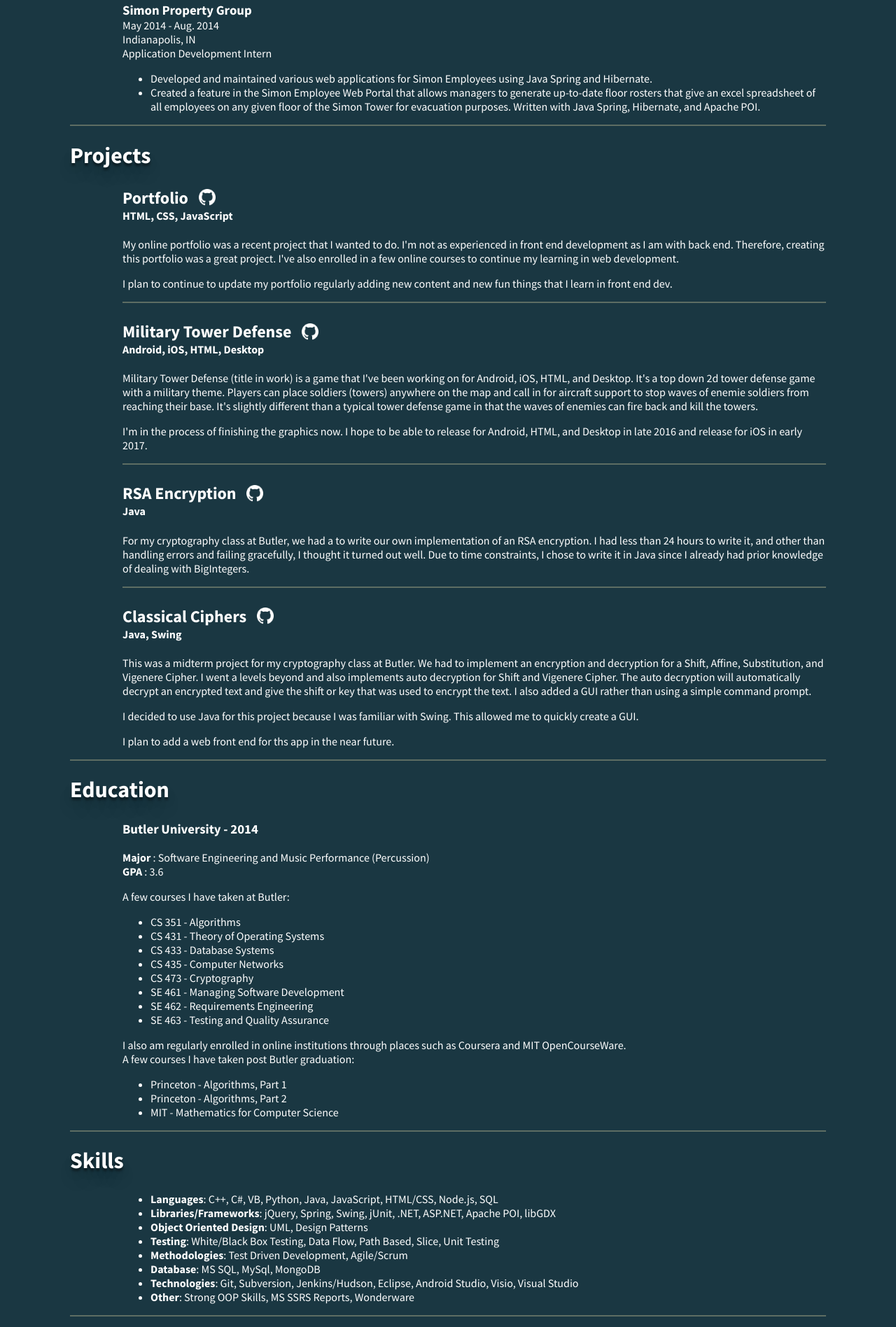
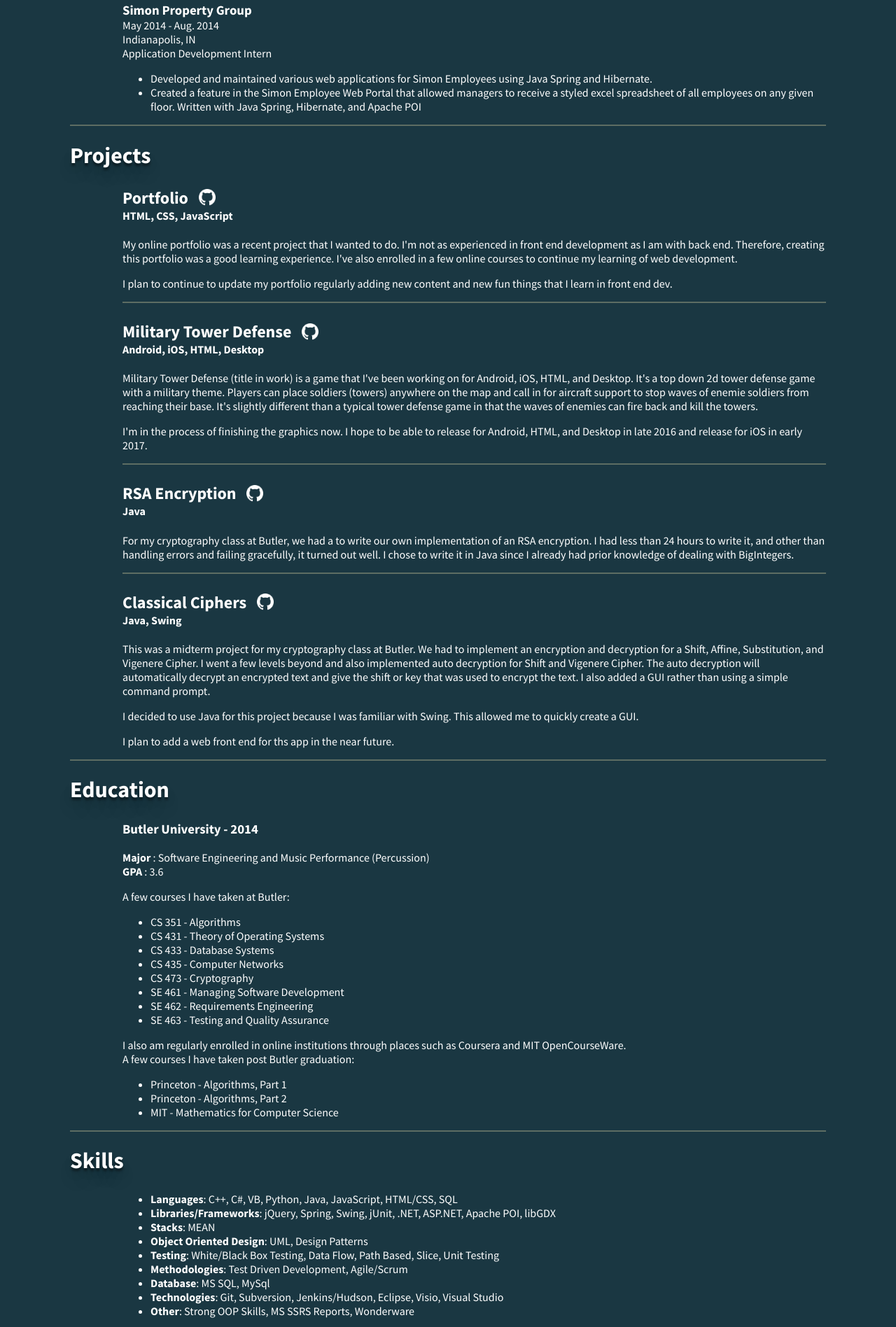
Before and after one commit to EricLSanders/Portfolio, a plain HTML site: page index.html in a window 1280 px wide. Shown: the part 1799-3695 px from the top of the page at 70% size. Drawn offline with nearby package versions, Linux system fonts and the light colour scheme.

Commit message:
Small text updates
Small text updates

```diff
--- a/index.html
+++ b/index.html
@@ -73,7 +73,7 @@
             After graduating from Butler, I began working at Wonderware North as an Application Consultant. At Wonderware North, I work in small agile teams to deliver and implement custom solutions for customers. I have to wear many hats and be able to develop in different programming languages while utilizing different technologies. I must also gather requirements from customers and ensure quality deliverables.
             </p>
             <p>
-            I'm constantly striving to become a better software engineer. I'm frequently enrolled in online courses through places such as Coursera and MIT OpenCourseWare to futher develop my skills and broaden my knowledge. It's my goal to always be learning. In my freetime, I enjoy honing my skills by enrolling in online courses and working on multiple projects which can be view on my <a href="https://github.com/EricLSanders">GitHub</a>.
+            I'm constantly striving to become a better software engineer. I'm frequently enrolled in online courses through places such as Coursera and MIT OpenCourseWare to futher develop my skills and broaden my knowledge. It's my goal to always be learning. In my freetime, I enjoy honing my skills by enrolling in online courses and working on multiple projects which can be view on my <a href="https://github.com/EricLeeSanders">GitHub</a>.
             </p>
 
 
@@ -123,8 +123,8 @@
             <p>
                 <ul>
                     <li>Developed and maintained various web applications for Simon Employees using Java Spring and Hibernate.</li>
-                    <li>Created a feature in the Simon Employee Web Portal that allows managers to generate up-to-date floor rosters that give an excel spreadsheet of all employees on any given floor of the Simon Tower for evacuation purposes. Written with Java Spring, Hibernate, and Apache POI.</li>
-
+                    <li>Created a feature in the Simon Employee Web Portal that allowed managers to receive a styled excel spreadsheet of all employees on any given floor. Written with Java Spring, Hibernate, and Apache POI
+                    </li>
                 </ul>
             </p>
         </div>
@@ -139,7 +139,7 @@
                     <img src="assets/imgs/GitHub-Mark-Light-64px.png" alt="GitHub" height="24" width="24">
                 </a>
                 <h4> HTML, CSS, JavaScript</h4>
-                My online portfolio was a recent project that I wanted to do. I'm not as experienced in front end development as I am with back end. Therefore, creating this portfolio was a great project. I've also enrolled in a few online courses to continue my learning in web development.
+                My online portfolio was a recent project that I wanted to do. I'm not as experienced in front end development as I am with back end. Therefore, creating this portfolio was a good learning experience. I've also enrolled in a few online courses to continue my learning of web development.
             </p>
             <p>
                 I plan to continue to update my portfolio regularly adding new content and new fun things that I learn in front end dev.
@@ -165,11 +165,11 @@
         <div class = "content">
             <p>
                 <h2> RSA Encryption </h2>
-                <a href="https://github.com/EricLeeSanders/Classical-Ciphers-Desktop">
+                <a href="https://github.com/EricLeeSanders/RSA-Encryption">
                     <img src="assets/imgs/GitHub-Mark-Light-64px.png" alt="GitHub" height="24" width="24">
                 </a>
                 <h4> Java </h4>
-                For my cryptography class at Butler, we had a to write our own implementation of an RSA encryption. I had less than 24 hours to write it, and other than handling errors and failing gracefully, I thought it turned out well. Due to time constraints, I chose to write it in Java since I already had prior knowledge of dealing with BigIntegers.
+                For my cryptography class at Butler, we had a to write our own implementation of an RSA encryption. I had less than 24 hours to write it, and other than handling errors and failing gracefully, it turned out well. I chose to write it in Java since I already had prior knowledge of dealing with BigIntegers.
             </p>
             <hr>
         </div>
@@ -177,11 +177,11 @@
         <div class = "content">
             <p>
                 <h2> Classical Ciphers </h2>
-                <a href="https://github.com/EricLeeSanders/RSA-Encryption">
+                <a href="https://github.com/EricLeeSanders/Classical-Ciphers-Desktop">
                     <img src="assets/imgs/GitHub-Mark-Light-64px.png" alt="GitHub" height="24" width="24">
                 </a>
                 <h4> Java, Swing </h4>
-                This was a midterm project for my cryptography class at Butler. We had to implement an encryption and decryption for a Shift, Affine, Substitution, and Vigenere Cipher. I went a levels beyond and also implements auto decryption for Shift and Vigenere Cipher. The auto decryption will automatically decrypt an encrypted text and give the shift or key that was used to encrypt the text. I also added a GUI rather than using a simple command prompt.
+                This was a midterm project for my cryptography class at Butler. We had to implement an encryption and decryption for a Shift, Affine, Substitution, and Vigenere Cipher. I went a few levels beyond and also implemented auto decryption for Shift and Vigenere Cipher. The auto decryption will automatically decrypt an encrypted text and give the shift or key that was used to encrypt the text. I also added a GUI rather than using a simple command prompt.
             </p>
             <p>
                 I decided to use Java for this project because I was familiar with Swing. This allowed me to quickly create a GUI.
@@ -232,13 +232,14 @@
         <div class = "content">
             <p>
                 <ul>
-                    <li><strong>Languages</strong>: C++, C#, VB, Python, Java, JavaScript, HTML/CSS, Node.js, SQL</li>
+                    <li><strong>Languages</strong>: C++, C#, VB, Python, Java, JavaScript, HTML/CSS, SQL</li>
                     <li><strong>Libraries/Frameworks</strong>: jQuery, Spring, Swing, jUnit, .NET, ASP.NET, Apache POI, libGDX</li>
+                    <li><strong>Stacks</strong>: MEAN</li>
                     <li><strong>Object Oriented Design</strong>: UML, Design Patterns</li>
                     <li><strong>Testing</strong>: White/Black Box Testing, Data Flow, Path Based, Slice, Unit Testing</li>
                     <li><strong>Methodologies</strong>: Test Driven Development, Agile/Scrum</li>
-                    <li><strong>Database</strong>: MS SQL, MySql, MongoDB</li>
-                    <li><strong>Technologies</strong>: Git, Subversion, Jenkins/Hudson, Eclipse, Android Studio, Visio, Visual Studio</li>
+                    <li><strong>Database</strong>: MS SQL, MySql</li>
+                    <li><strong>Technologies</strong>: Git, Subversion, Jenkins/Hudson, Eclipse, Visio, Visual Studio</li>
                     <li><strong>Other</strong>: Strong OOP Skills, MS SSRS Reports, Wonderware</li>
                 </ul>
             </p>
@@ -262,7 +263,7 @@
             I was fortunate enough to be nominated for Student Employee of the Year for Butler University by my supervisor Sheri Stormes while working at Irwin Library as a student employee in the Fine Arts. I won the award for Student Employee of the Year for Butler University and then also won Student Employee of the Year for the State of Indiana which combines all universities in Indiana. This was a significant honor and I'm proud to have received it.
             </p>
             <p>
-            While working at Irwin Library, I wrote a program to help assist myself and other co-workers with a very tedious task that involved manually parsing a word document containing information about various pieces of music. The task was to sort this information by instrument instead of composer. With hundreds of pages and thousands of pieces of music, sorting manually would take anywhere from 5 - 10 hours. The program I wrote parsed the word document and sorted the pieces of music. It also utilized the <a href="https://code.google.com/archive/p/microsoft-translator-java-api/">Microsft Translator API</a> to translate text in languages other than English. This program allowed the user to scan through each piece of music within the program in order to ensure correct parsing and to fix any out of order music. In the end, this brought the process down from an average of 7 1/2 hours to 30-45 minutes.
+            While working at Irwin Library, I wrote a program to help assist myself and other co-workers with a very tedious task that involved manually parsing a word document containing information about various pieces of music. The task was to sort this information by instrument instead of composer. With hundreds of pages and thousands of pieces of music, sorting manually would take anywhere from 5 - 10 hours. The program I wrote parsed the word document and sorted the pieces of music. It also utilized the <a href="https://code.google.com/archive/p/microsoft-translator-java-api/">Microsft Translator API</a> to translate text in languages other than English. This program allowed the user to scan through each piece of music within the program in order to ensure correct parsing and to fix any out of order music. In the end, this brought the process down from an average of 7.5 hours to 30-45 minutes.
             </p>
         </div>
         <hr>
@@ -273,7 +274,7 @@
             <a href="mailto:EricLeeSanders@gmail.com">
                 <img src="assets/imgs/email.png" alt="GitHub" height="48">
             </a>
-            <a href="https://github.com/EricLSanders">
+            <a href="https://github.com/EricLeeSanders">
                 <img src="assets/imgs/GitHub-Mark-Light-64px.png" alt="GitHub" height="48">
             </a>
             <a href="https://www.linkedin.com/in/EricLeeSanders">
```
Also changed, not shown: 1 other file.
